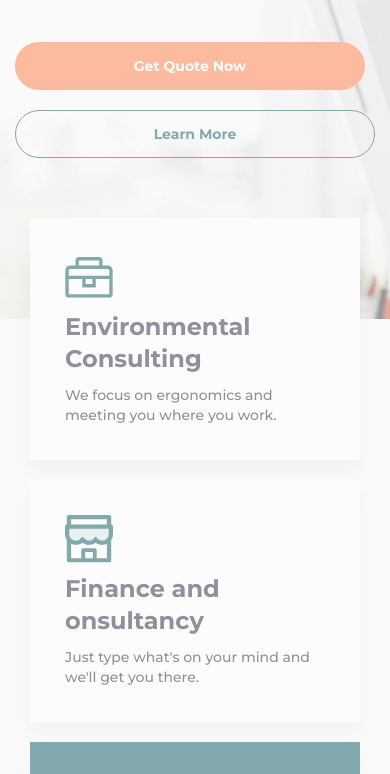
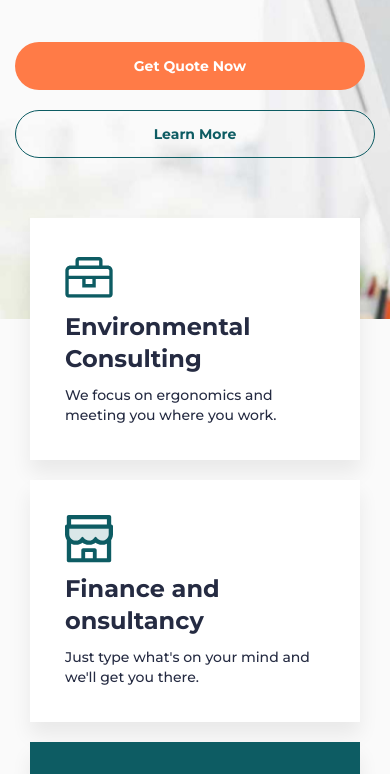
Before and after one commit to Usuf571/portfolio-relvise, a plain HTML site: page index.html in a window 390 px wide. Shown: the part 599-1373 px from the top of the page. Drawn offline with Linux system fonts and the light colour scheme.

Commit message:
Update style.css

```diff
--- a/css/style.css
+++ b/css/style.css
@@ -125,9 +125,6 @@ a{
 @media ( max-width: 480px ) {
     .main-body__button{
         width: 100%;
-    }
-    .main{
-        opacity: 0.5;
     }
     .main-body__title{
         font-size: 48px;
```
